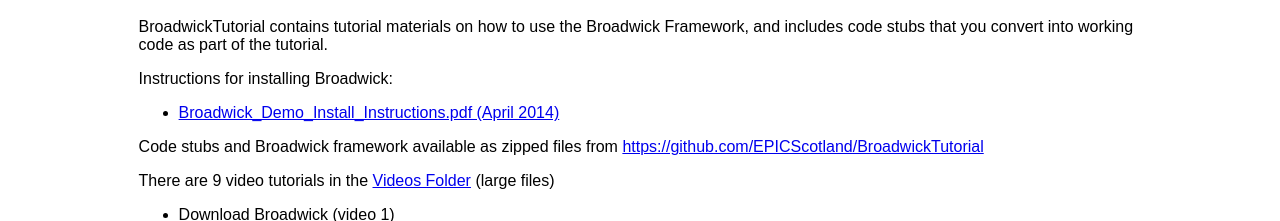
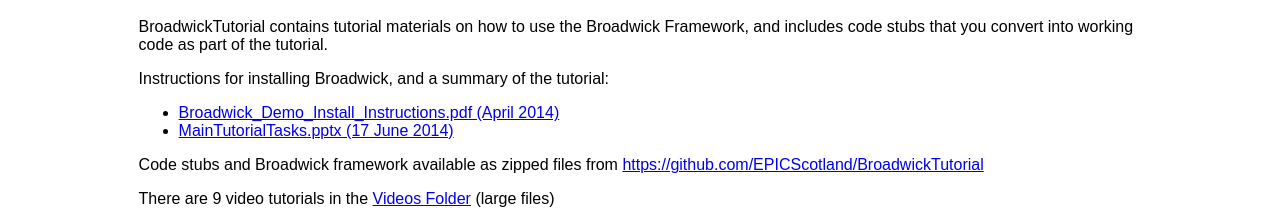
Before and after one commit to EPICScotland/EPICScotland.github.io, a plain HTML site: page broadwick.html in a window 1280 px wide. Shown: the part 503-724 px from the top of the page. Drawn offline with Linux system fonts and the light colour scheme.

Commit message:
Added a copy of the main tutorial tasks doc

```diff
--- a/broadwick.html
+++ b/broadwick.html
@@ -54,9 +54,10 @@
 	<p>BroadwickTutorial contains tutorial materials on how to use the Broadwick Framework,
 	and includes code stubs that you convert into working code as part of the tutorial.
 
-	<p>Instructions for installing Broadwick:
+	<p>Instructions for installing Broadwick, and a summary of the tutorial:
 	<ul>
 	<li><a href = "broadwickTutorial/Broadwick_Demo_Install_Instructions.pdf">Broadwick_Demo_Install_Instructions.pdf (April 2014)</a>
+	<li><a href = "broadwickTutorial/MainTutorialTasks.pptx">MainTutorialTasks.pptx (17 June 2014)</a>
 	</ul>
 
 	<p>Code stubs and Broadwick framework available as zipped files from
```
Also changed, not shown: 1 other file.
